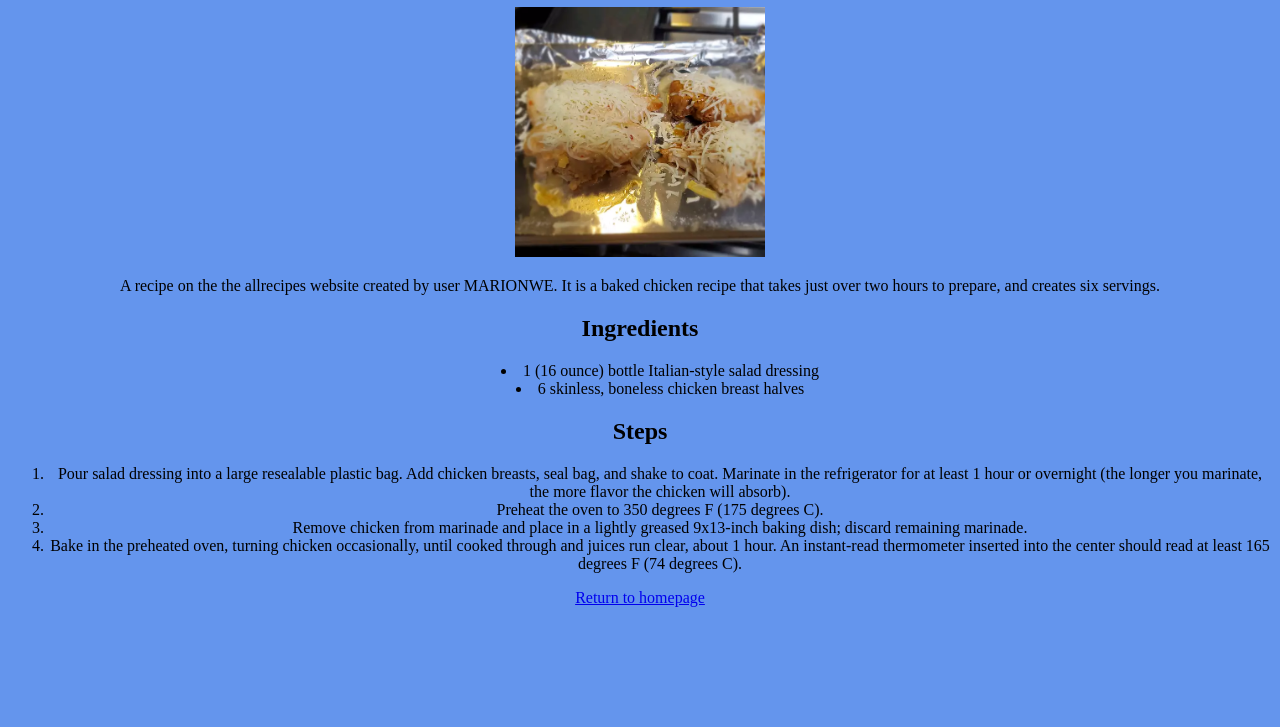
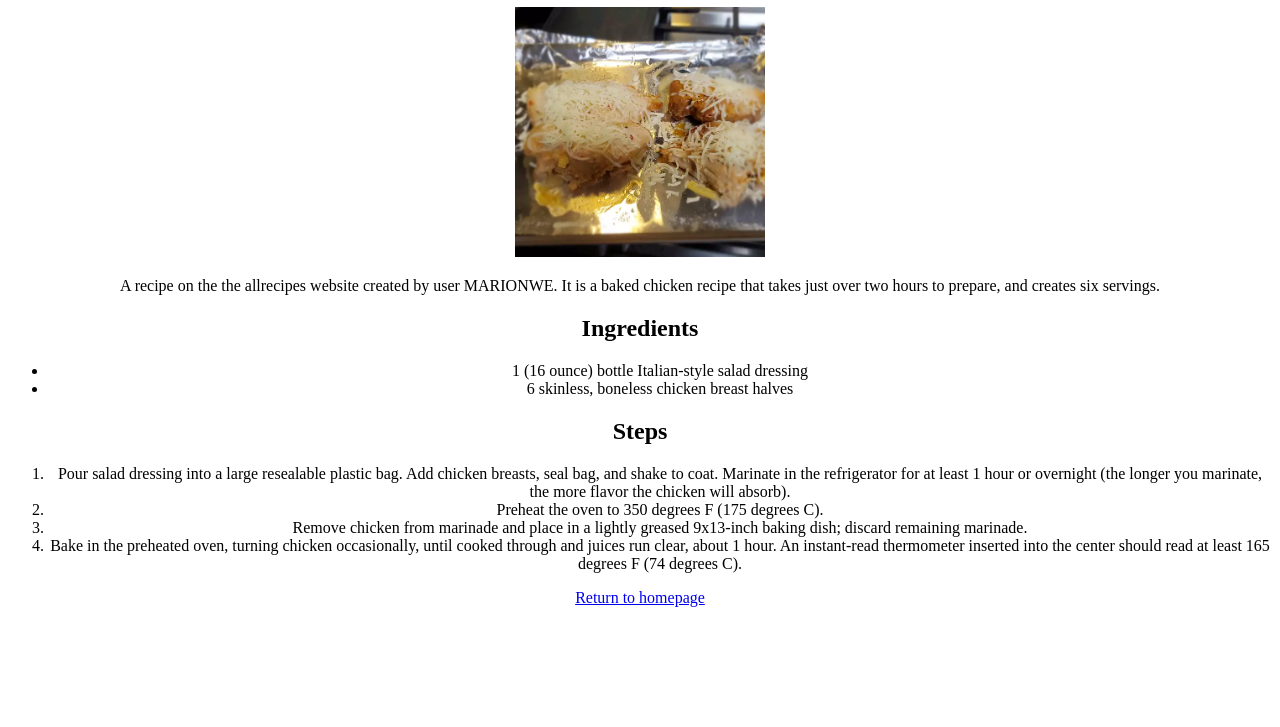
Before and after one commit to jbaldwin0/odin-recipes, a plain HTML site: page recipes/chicken.html in a window 1280 px wide. Shown: the part 73-800 px from the top of the page. Drawn offline with Linux system fonts and the light colour scheme.

Commit message:
Remove background color

```diff
--- a/css/style.css
+++ b/css/style.css
@@ -1,16 +1,8 @@
 * {
     text-align: center;
-    background-color: cornflowerblue;
 }
 
 img {
     height: auto;
     width: 250px;
 }
-
-ul  {
-    padding-left: 10;
-  }
-ul li {
-     list-style-position: inside;
-  }
```
